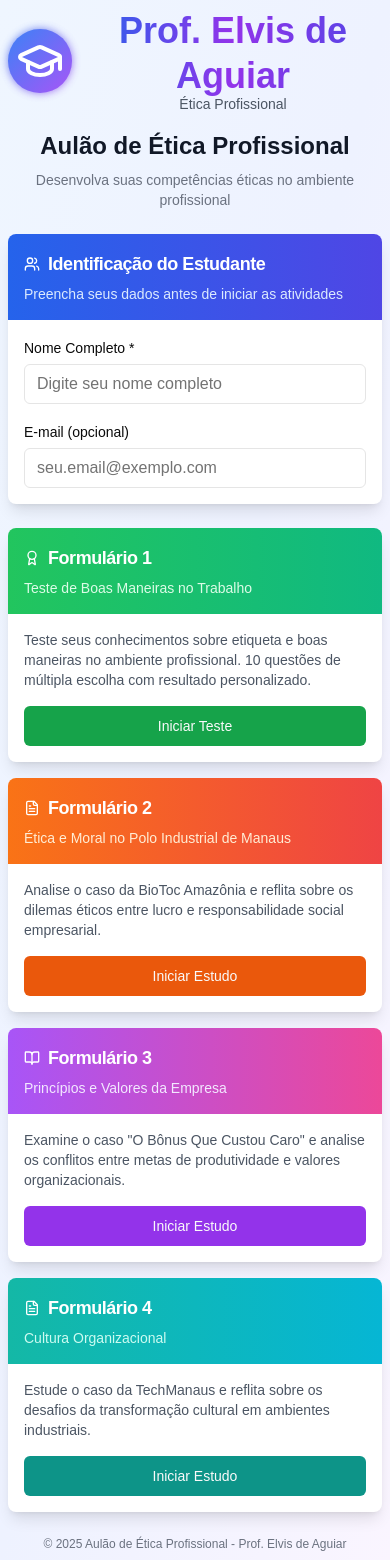
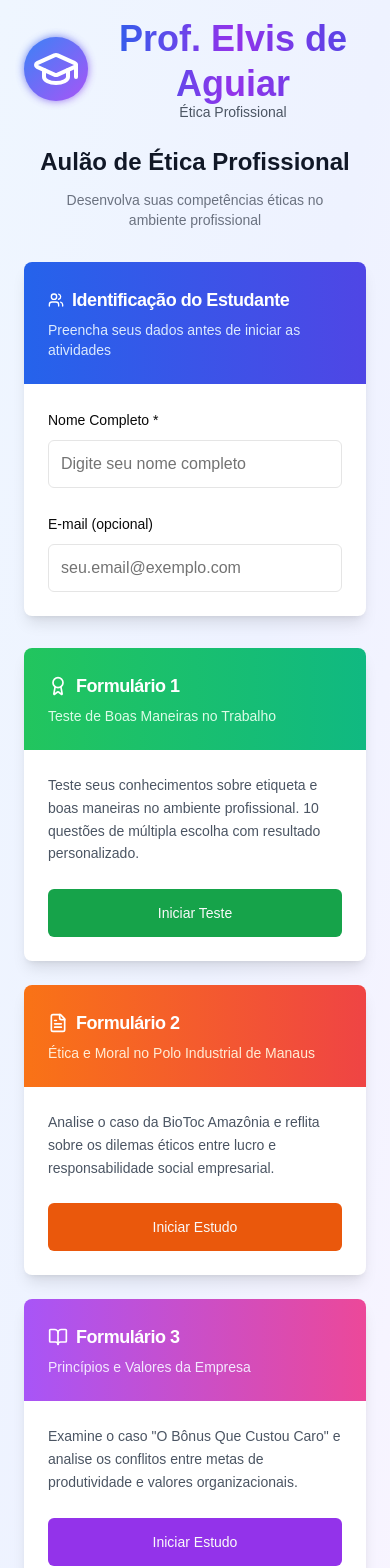
Before and after one commit to isabelechaves/workshop-forms, a Next.js app: page / in a window 390 px wide. Shown: the top 1568 px of the page. Built offline with nearby package versions, Linux system fonts and the light colour scheme; no server answers.

Commit message:
add padding

```diff
--- a/app/page.tsx
+++ b/app/page.tsx
@@ -183,22 +183,22 @@ O episódio gerou uma importante reflexão: é possível inovar sem mudar a form
   }
 
   return (
-    <div className="min-h-screen bg-gradient-to-br from-blue-50 via-indigo-50 to-purple-50 p-2 sm:p-4">
+    <div className="min-h-screen bg-gradient-to-br from-blue-50 via-indigo-50 to-purple-50 p-4 sm:p-6 lg:p-8">
       <div className="max-w-4xl mx-auto">
         {/* Header */}
-        <div className="text-center mb-6 sm:mb-8">
-          <div className="flex justify-center mb-4">
+        <div className="text-center mb-8 sm:mb-10 px-2">
+          <div className="flex justify-center mb-6">
             <Logo size="lg" />
           </div>
-          <h1 className="text-2xl sm:text-4xl font-bold text-gray-900 mb-2">Aulão de Ética Profissional</h1>
-          <p className="text-gray-500 text-sm sm:text-base">
+          <h1 className="text-2xl sm:text-4xl font-bold text-gray-900 mb-3">Aulão de Ética Profissional</h1>
+          <p className="text-gray-500 text-sm sm:text-base px-4">
             Desenvolva suas competências éticas no ambiente profissional
           </p>
         </div>
 
         {/* Student Info Form */}
-        <Card className="mb-6 sm:mb-8 border-0 shadow-lg">
-          <CardHeader className="bg-gradient-to-r from-blue-600 to-indigo-600 text-white rounded-t-lg p-4 sm:p-6">
+        <Card className="mb-8 sm:mb-10 border-0 shadow-lg mx-2 sm:mx-0">
+          <CardHeader className="bg-gradient-to-r from-blue-600 to-indigo-600 text-white rounded-t-lg p-6 sm:p-8">
             <CardTitle className="flex items-center gap-2 text-lg sm:text-xl">
               <Users className="h-4 w-4 sm:h-5 sm:w-5" />
               Identificação do Estudante
@@ -207,10 +207,10 @@ O episódio gerou uma importante reflexão: é possível inovar sem mudar a form
               Preencha seus dados antes de iniciar as atividades
             </CardDescription>
           </CardHeader>
-          <CardContent className="p-4 sm:p-6">
-            <div className="grid grid-cols-1 gap-4">
+          <CardContent className="p-6 sm:p-8">
+            <div className="grid grid-cols-1 gap-6">
               <div>
-                <Label htmlFor="name" className="text-sm sm:text-base">
+                <Label htmlFor="name" className="text-sm sm:text-base font-medium">
                   Nome Completo *
                 </Label>
                 <Input
@@ -218,11 +218,11 @@ O episódio gerou uma importante reflexão: é possível inovar sem mudar a form
                   value={studentName}
                   onChange={(e) => setStudentName(e.target.value)}
                   placeholder="Digite seu nome completo"
-                  className="mt-1"
+                  className="mt-2 h-12"
                 />
               </div>
               <div>
-                <Label htmlFor="email" className="text-sm sm:text-base">
+                <Label htmlFor="email" className="text-sm sm:text-base font-medium">
                   E-mail (opcional)
                 </Label>
                 <Input
@@ -231,7 +231,7 @@ O episódio gerou uma importante reflexão: é possível inovar sem mudar a form
                   value={studentEmail}
                   onChange={(e) => setStudentEmail(e.target.value)}
                   placeholder="seu.email@exemplo.com"
-                  className="mt-1"
+                  className="mt-2 h-12"
                 />
               </div>
             </div>
@@ -239,24 +239,24 @@ O episódio gerou uma importante reflexão: é possível inovar sem mudar a form
         </Card>
 
         {/* Forms Grid */}
-        <div className="grid grid-cols-1 sm:grid-cols-2 gap-4 sm:gap-6">
+        <div className="grid grid-cols-1 sm:grid-cols-2 gap-6 sm:gap-8 px-2 sm:px-0">
           {/* Form 1 - Etiquette Test */}
           <Card className="border-0 shadow-lg hover:shadow-xl transition-shadow cursor-pointer group">
-            <CardHeader className="bg-gradient-to-r from-green-500 to-emerald-500 text-white rounded-t-lg p-4 sm:p-6">
+            <CardHeader className="bg-gradient-to-r from-green-500 to-emerald-500 text-white rounded-t-lg p-6 sm:p-8">
               <CardTitle className="flex items-center gap-2 text-lg sm:text-xl">
-                <Award className="h-4 w-4 sm:h-5 sm:w-5" />
+                <Award className="h-5 w-5 sm:h-6 sm:w-6" />
                 Formulário 1
               </CardTitle>
               <CardDescription className="text-green-100 text-sm sm:text-base">
                 Teste de Boas Maneiras no Trabalho
               </CardDescription>
             </CardHeader>
-            <CardContent className="p-4 sm:p-6">
-              <p className="text-gray-600 mb-4 text-sm sm:text-base">
+            <CardContent className="p-6 sm:p-8">
+              <p className="text-gray-600 mb-6 text-sm sm:text-base leading-relaxed">
                 Teste seus conhecimentos sobre etiqueta e boas maneiras no ambiente profissional. 10 questões de
                 múltipla escolha com resultado personalizado.
               </p>
-              <Button onClick={() => handleStartForm(1)} className="w-full bg-green-600 hover:bg-green-700">
+              <Button onClick={() => handleStartForm(1)} className="w-full bg-green-600 hover:bg-green-700 h-12">
                 Iniciar Teste
               </Button>
             </CardContent>
@@ -264,21 +264,21 @@ O episódio gerou uma importante reflexão: é possível inovar sem mudar a form
 
           {/* Form 2 - Case Study 1 */}
           <Card className="border-0 shadow-lg hover:shadow-xl transition-shadow cursor-pointer group">
-            <CardHeader className="bg-gradient-to-r from-orange-500 to-red-500 text-white rounded-t-lg p-4 sm:p-6">
+            <CardHeader className="bg-gradient-to-r from-orange-500 to-red-500 text-white rounded-t-lg p-6 sm:p-8">
               <CardTitle className="flex items-center gap-2 text-lg sm:text-xl">
-                <FileText className="h-4 w-4 sm:h-5 sm:w-5" />
+                <FileText className="h-5 w-5 sm:h-6 sm:w-6" />
                 Formulário 2
               </CardTitle>
               <CardDescription className="text-orange-100 text-sm sm:text-base">
                 Ética e Moral no Polo Industrial de Manaus
               </CardDescription>
             </CardHeader>
-            <CardContent className="p-4 sm:p-6">
-              <p className="text-gray-600 mb-4 text-sm sm:text-base">
+            <CardContent className="p-6 sm:p-8">
+              <p className="text-gray-600 mb-6 text-sm sm:text-base leading-relaxed">
                 Analise o caso da BioToc Amazônia e reflita sobre os dilemas éticos entre lucro e responsabilidade
                 social empresarial.
               </p>
-              <Button onClick={() => handleStartForm(2)} className="w-full bg-orange-600 hover:bg-orange-700">
+              <Button onClick={() => handleStartForm(2)} className="w-full bg-orange-600 hover:bg-orange-700 h-12">
                 Iniciar Estudo
               </Button>
             </CardContent>
@@ -286,21 +286,21 @@ O episódio gerou uma importante reflexão: é possível inovar sem mudar a form
 
           {/* Form 3 - Case Study 2 */}
           <Card className="border-0 shadow-lg hover:shadow-xl transition-shadow cursor-pointer group">
-            <CardHeader className="bg-gradient-to-r from-purple-500 to-pink-500 text-white rounded-t-lg p-4 sm:p-6">
+            <CardHeader className="bg-gradient-to-r from-purple-500 to-pink-500 text-white rounded-t-lg p-6 sm:p-8">
               <CardTitle className="flex items-center gap-2 text-lg sm:text-xl">
-                <BookOpen className="h-4 w-4 sm:h-5 sm:w-5" />
+                <BookOpen className="h-5 w-5 sm:h-6 sm:w-6" />
                 Formulário 3
               </CardTitle>
               <CardDescription className="text-purple-100 text-sm sm:text-base">
                 Princípios e Valores da Empresa
               </CardDescription>
             </CardHeader>
-            <CardContent className="p-4 sm:p-6">
-              <p className="text-gray-600 mb-4 text-sm sm:text-base">
+            <CardContent className="p-6 sm:p-8">
+              <p className="text-gray-600 mb-6 text-sm sm:text-base leading-relaxed">
                 Examine o caso "O Bônus Que Custou Caro" e analise os conflitos entre metas de produtividade e valores
                 organizacionais.
               </p>
-              <Button onClick={() => handleStartForm(3)} className="w-full bg-purple-600 hover:bg-purple-700">
+              <Button onClick={() => handleStartForm(3)} className="w-full bg-purple-600 hover:bg-purple-700 h-12">
                 Iniciar Estudo
               </Button>
             </CardContent>
@@ -308,19 +308,19 @@ O episódio gerou uma importante reflexão: é possível inovar sem mudar a form
 
           {/* Form 4 - Case Study 3 */}
           <Card className="border-0 shadow-lg hover:shadow-xl transition-shadow cursor-pointer group">
-            <CardHeader className="bg-gradient-to-r from-teal-500 to-cyan-500 text-white rounded-t-lg p-4 sm:p-6">
+            <CardHeader className="bg-gradient-to-r from-teal-500 to-cyan-500 text-white rounded-t-lg p-6 sm:p-8">
               <CardTitle className="flex items-center gap-2 text-lg sm:text-xl">
-                <FileText className="h-4 w-4 sm:h-5 sm:w-5" />
+                <FileText className="h-5 w-5 sm:h-6 sm:w-6" />
                 Formulário 4
               </CardTitle>
               <CardDescription className="text-teal-100 text-sm sm:text-base">Cultura Organizacional</CardDescription>
             </CardHeader>
-            <CardContent className="p-4 sm:p-6">
-              <p className="text-gray-600 mb-4 text-sm sm:text-base">
+            <CardContent className="p-6 sm:p-8">
+              <p className="text-gray-600 mb-6 text-sm sm:text-base leading-relaxed">
                 Estude o caso da TechManaus e reflita sobre os desafios da transformação cultural em ambientes
                 industriais.
               </p>
-              <Button onClick={() => handleStartForm(4)} className="w-full bg-teal-600 hover:bg-teal-700">
+              <Button onClick={() => handleStartForm(4)} className="w-full bg-teal-600 hover:bg-teal-700 h-12">
                 Iniciar Estudo
               </Button>
             </CardContent>
@@ -328,7 +328,7 @@ O episódio gerou uma importante reflexão: é possível inovar sem mudar a form
         </div>
 
         {/* Footer */}
-        <div className="text-center mt-6 sm:mt-8 text-gray-500">
+        <div className="text-center mt-10 sm:mt-12 text-gray-500 px-4">
           <p className="text-xs sm:text-sm">© 2025 Aulão de Ética Profissional - Prof. Elvis de Aguiar</p>
         </div>
       </div>
```
Also changed, not shown: components/case-study.tsx (+31 -31 lines), components/etiquette-test.tsx (+27 -27 lines), 1 other file (tests, documents, lock files or other folders).
